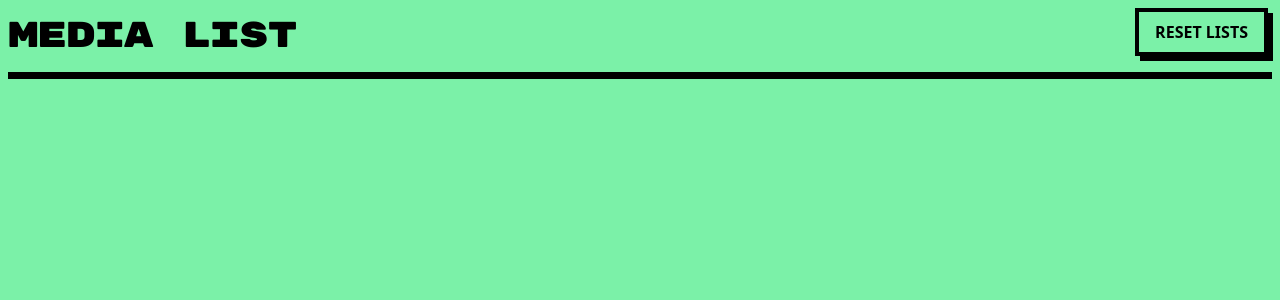
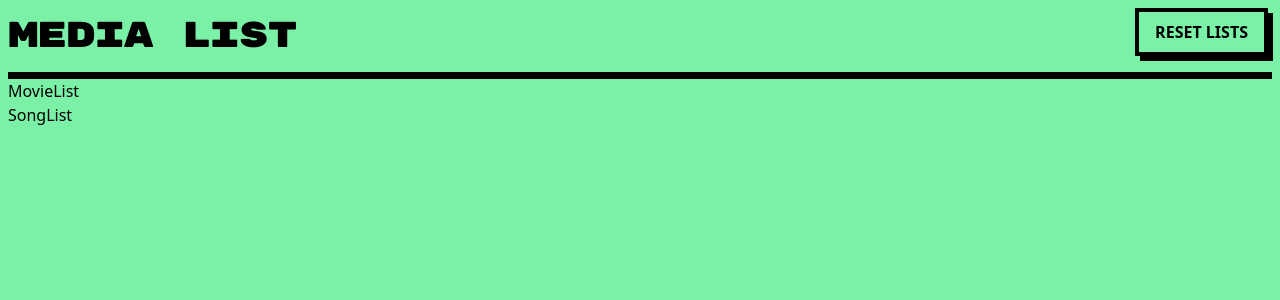
Before and after one commit to SmackSmash/media-ts, a React (Vite) app: page / in a window 1280 px wide. Shown: the top 300 px of the page. Built offline with nearby package versions, Linux system fonts and the light colour scheme.

Commit message:
Added movielist and songlist components

```diff
--- a/package.json
+++ b/package.json
@@ -11,6 +11,7 @@
   },
   "dependencies": {
     "@tailwindcss/vite": "^4.1.11",
+    "faker": "^6.6.6",
     "react": "^19.1.0",
     "react-dom": "^19.1.0",
     "tailwindcss": "^4.1.11"
--- a/src/App.tsx
+++ b/src/App.tsx
@@ -1,12 +1,20 @@
+import { useState } from 'react';
 import Button from './components/Button';
+import MovieList from './components/MovieList';
+import SongList from './components/SongList';
 
 const App = () => {
+  const [movies, setMovies] = useState([]);
+  const [songs, setSongs] = useState([]);
+
   return (
     <div className='p-2'>
       <div className='flex items-end justify-between border-b-7 border-black pb-4'>
         <h1 className='font-rubik text-4xl tracking-tighter'>Media List</h1>
         <Button onClick={() => console.log('Hello there')}>Reset lists</Button>
       </div>
+      <MovieList />
+      <SongList />
     </div>
   );
 };
--- a/src/components/Button.tsx
+++ b/src/components/Button.tsx
@@ -4,7 +4,7 @@ const Button: FC<{ children: ReactNode; [x: string]: unknown }> = ({ children, .
   return (
     <button
       {...rest}
-      className='mr-[4px] cursor-pointer border-4 bg-green-300 px-4 py-2 font-bold uppercase shadow-[5px_5px_0_black] transition-colors duration-300 hover:bg-green-50 active:translate-[4px] active:shadow-[1px_1px_0_black]'
+      className='mr-[4px] cursor-pointer border-4 bg-transparent px-4 py-2 font-bold uppercase shadow-[5px_5px_0_black] transition-colors duration-300 hover:bg-white active:translate-[4px] active:shadow-[1px_1px_0_black]'
     >
       {children}
     </button>
--- /dev/null
+++ b/src/components/MovieList.tsx
@@ -0,0 +1,5 @@
+const MovieList = () => {
+  return <div>MovieList</div>;
+};
+
+export default MovieList;
--- /dev/null
+++ b/src/components/SongList.tsx
@@ -0,0 +1,5 @@
+const SongList = () => {
+  return <div>SongList</div>;
+};
+
+export default SongList;
--- a/src/index.css
+++ b/src/index.css
@@ -3,7 +3,7 @@
 
 @layer {
   body {
-    @apply bg-green-300;
+    @apply bg-green-300 dark:bg-orange-300;
   }
 }
 
```
Also changed, not shown: 1 other file (tests, documents, lock files or other folders).
